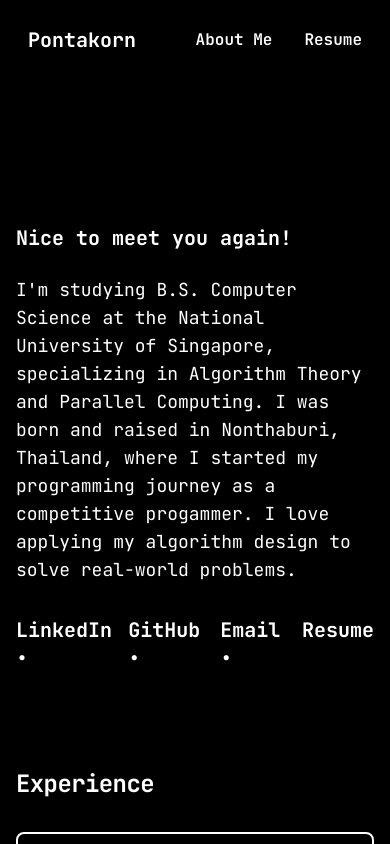
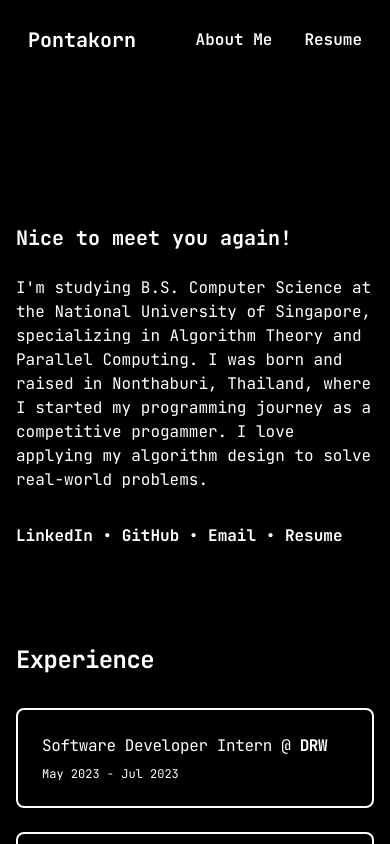
Before and after one commit to peppapighs/pontakorn, a Next.js app: page /about in a window 390 px wide. Shown: the top 844 px of the page. Built offline with nearby package versions, Linux system fonts and the light colour scheme.

Commit message:
:art: adjust about text size for mobile

```diff
--- a/components/About.tsx
+++ b/components/About.tsx
@@ -10,7 +10,7 @@ export default function About() {
             <p className="text-xl font-bold text-white">
               Nice to meet you again!
             </p>
-            <p className="mt-6 text-lg text-white">
+            <p className="mt-6 text-base text-white sm:text-lg">
               I&apos;m studying B.S. Computer Science at the National University
               of Singapore, specializing in Algorithm Theory and Parallel
               Computing. I was born and raised in Nonthaburi, Thailand, where I
@@ -20,7 +20,10 @@ export default function About() {
           </div>
           <div className="mt-8 flex">
             {LINKS.map((link, index) => (
-              <p key={link.name} className="text-xl font-bold text-white">
+              <p
+                key={link.name}
+                className="text-base font-bold text-white sm:text-xl"
+              >
                 <a
                   href={link.href}
                   rel="noreferrer"
```
